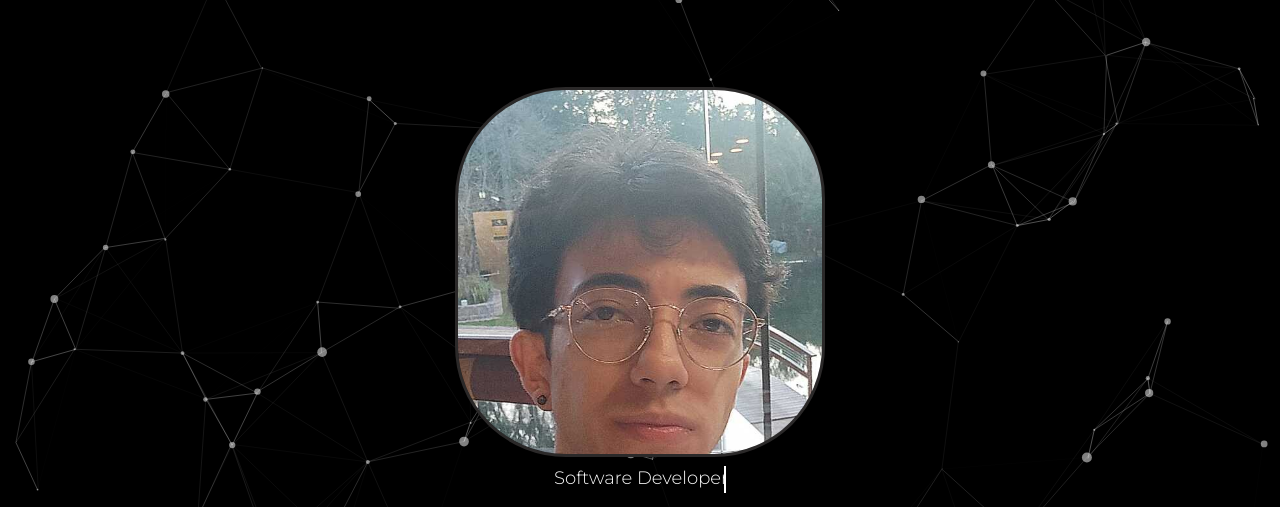
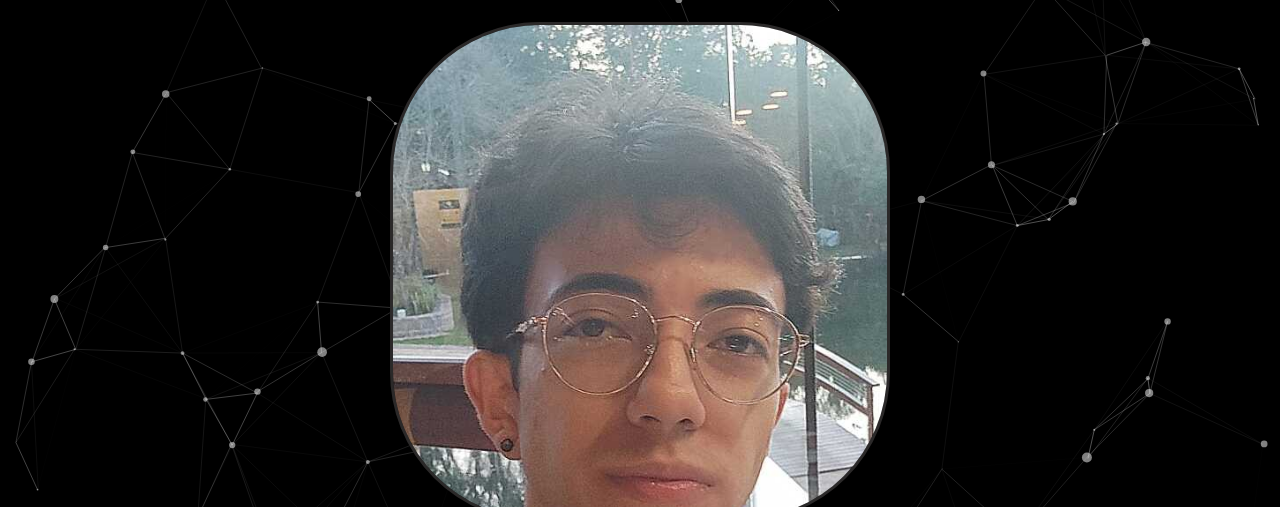
Before and after one commit to pedrojhenrique/pedrojhenrique.dev, a plain HTML site: page index.html in a window 1280 px wide. Shown: the part 80-587 px from the top of the page. Drawn offline with Linux system fonts and the light colour scheme.

Commit message:
Update style.css

```diff
--- a/css/style.css
+++ b/css/style.css
@@ -364,8 +364,8 @@ img {
 }
 
 .img-area {
-    width: 370px;
-    height: 370px;
+    width: 500px;
+    height: 500px;
     border-radius: 30%;
     overflow: hidden;
     border: 3px solid rgb(43, 41, 41);
```
